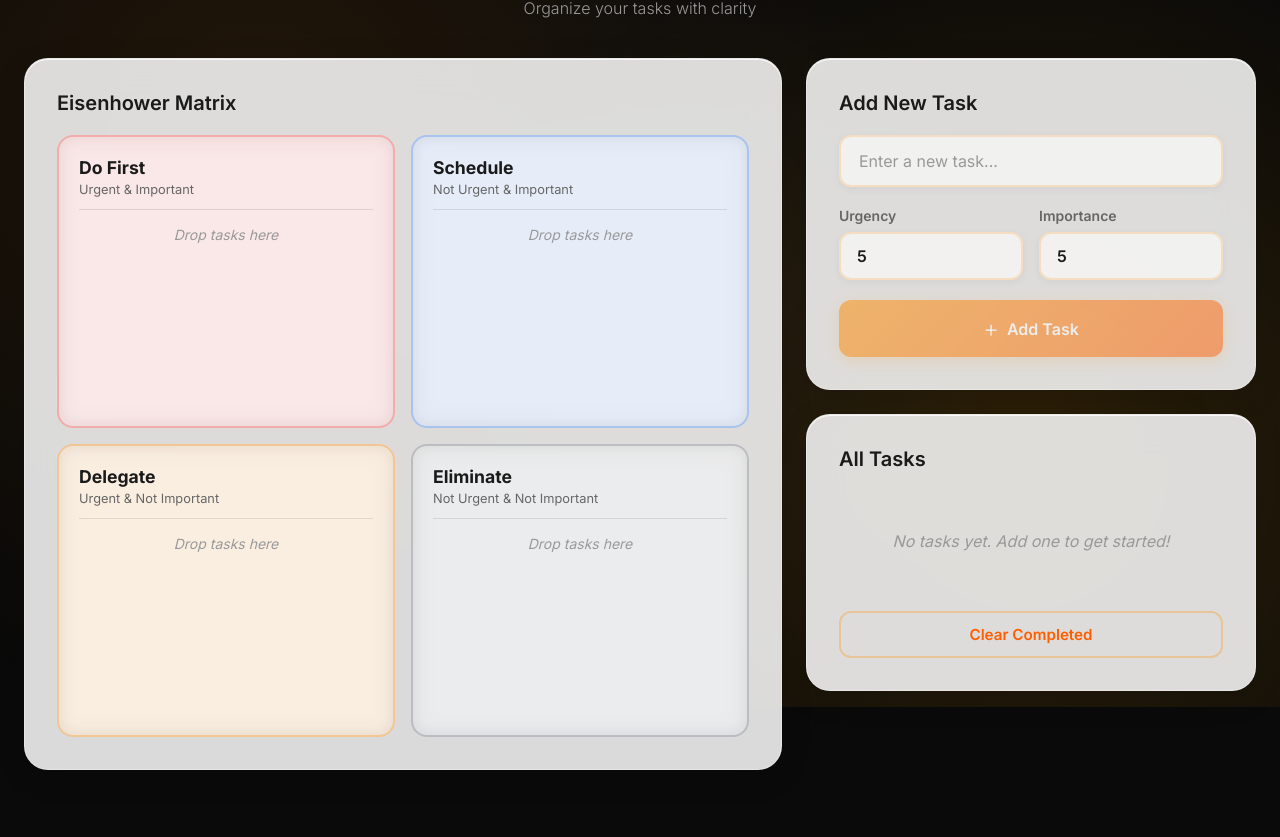
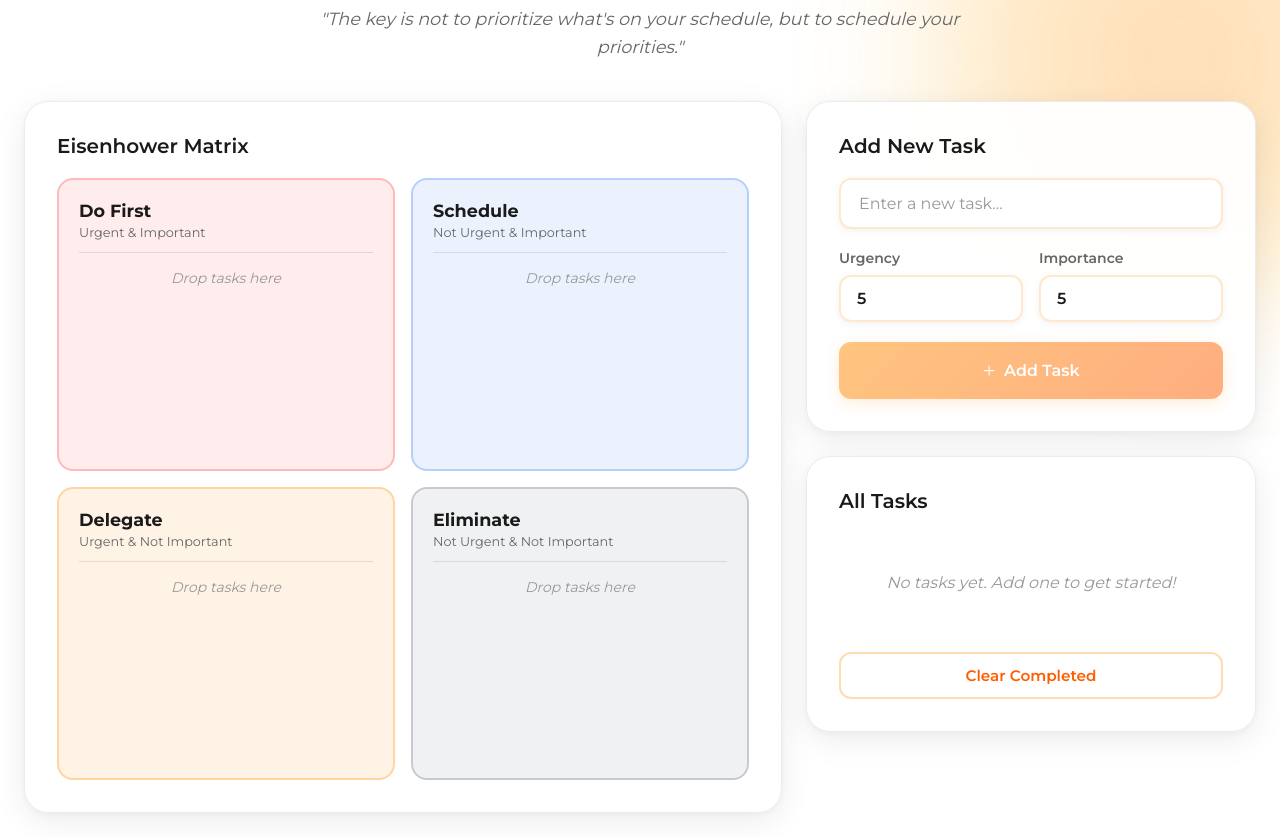
Before and after one commit to khush-tawar/decision-matrix, a plain HTML site: page index.html in a window 1280 px wide. Shown: the part 93-930 px from the top of the page. Before the commit the page ends 887 px from the top, so only its background shows below. Drawn offline with Linux system fonts and the light colour scheme.

Commit message:
Update design: white background, rotating orange blur, Montserrat font, and motivational quote
- Changed background from black to white
- Added rotating orange blur blob animation
- Replaced Inter font with Montserrat throughout
- Added motivational quote below title
- Updated glassmorphism effects for white theme
- Enhanced visual hierarchy with cleaner white design

```diff
--- a/index.html
+++ b/index.html
@@ -6,17 +6,17 @@
     <title>Priority Matrix</title>
     <link rel="preconnect" href="https://fonts.googleapis.com">
     <link rel="preconnect" href="https://fonts.gstatic.com" crossorigin>
-    <link href="https://fonts.googleapis.com/css2?family=Inter:wght@300;400;600;700&display=swap" rel="stylesheet">
+    <link href="https://fonts.googleapis.com/css2?family=Montserrat:wght@300;400;600;700&display=swap" rel="stylesheet">
     <link rel="stylesheet" href="style.css">
 </head>
 <body>
-    <div class="background-pattern"></div>
+    <div class="background-blob"></div>
 
     <div class="container">
         <!-- Header -->
         <header>
             <h1>Priority Matrix</h1>
-            <p class="subtitle">Organize your tasks with clarity</p>
+            <p class="quote">"The key is not to prioritize what's on your schedule, but to schedule your priorities."</p>
         </header>
 
         <!-- Main Layout -->
--- a/style.css
+++ b/style.css
@@ -5,8 +5,8 @@
 }
 
 body {
-    font-family: 'Inter', -apple-system, BlinkMacSystemFont, 'Segoe UI', Roboto, Oxygen, Ubuntu, Cantarell, sans-serif;
-    background: #0a0a0a;
+    font-family: 'Montserrat', -apple-system, BlinkMacSystemFont, 'Segoe UI', Roboto, sans-serif;
+    background: #ffffff;
     color: #1a1a1a;
     min-height: 100vh;
     padding: 24px;
@@ -14,18 +14,27 @@ body {
     overflow-x: hidden;
 }
 
-.background-pattern {
+.background-blob {
     position: fixed;
-    top: 0;
-    left: 0;
-    width: 100%;
-    height: 100%;
-    background:
-        radial-gradient(circle at 20% 30%, rgba(255, 138, 0, 0.1) 0%, transparent 50%),
-        radial-gradient(circle at 80% 70%, rgba(255, 165, 0, 0.15) 0%, transparent 50%),
-        radial-gradient(circle at 50% 50%, rgba(255, 255, 255, 0.03) 0%, transparent 50%);
+    top: -200px;
+    right: -200px;
+    width: 600px;
+    height: 600px;
+    background: radial-gradient(circle, rgba(255, 138, 0, 0.3) 0%, rgba(255, 165, 0, 0.2) 50%, transparent 70%);
+    border-radius: 50%;
+    filter: blur(60px);
+    animation: rotate 20s linear infinite;
     pointer-events: none;
     z-index: 0;
+}
+
+@keyframes rotate {
+    0% {
+        transform: rotate(0deg) translate(50px) rotate(0deg);
+    }
+    100% {
+        transform: rotate(360deg) translate(50px) rotate(-360deg);
+    }
 }
 
 .container {
@@ -48,18 +57,23 @@ h1 {
     -webkit-background-clip: text;
     -webkit-text-fill-color: transparent;
     background-clip: text;
-    margin-bottom: 8px;
+    margin-bottom: 16px;
 }
 
-.subtitle {
-    font-size: 1rem;
-    font-weight: 300;
-    color: #999;
+.quote {
+    font-size: 1.1rem;
+    font-weight: 400;
+    color: #666;
+    font-style: italic;
+    max-width: 700px;
+    margin: 0 auto;
+    line-height: 1.6;
 }
 
 h2 {
     font-size: 1.25rem;
     font-weight: 600;
+    font-family: 'Montserrat', sans-serif;
     color: #1a1a1a;
     margin-bottom: 20px;
 }
@@ -80,16 +94,16 @@ h2 {
 }
 
 .panel-card {
-    background: rgba(255, 255, 255, 0.85);
+    background: rgba(255, 255, 255, 0.95);
     backdrop-filter: blur(20px);
     -webkit-backdrop-filter: blur(20px);
-    border: 1px solid rgba(255, 255, 255, 0.3);
+    border: 1px solid rgba(0, 0, 0, 0.08);
     border-radius: 24px;
     padding: 32px;
     box-shadow:
-        0 8px 32px rgba(0, 0, 0, 0.1),
-        0 2px 8px rgba(0, 0, 0, 0.05),
-        inset 0 1px 0 rgba(255, 255, 255, 0.8);
+        0 8px 32px rgba(0, 0, 0, 0.08),
+        0 2px 8px rgba(0, 0, 0, 0.04),
+        inset 0 1px 0 rgba(255, 255, 255, 1);
 }
 
 /* Input Area */
@@ -100,12 +114,12 @@ h2 {
 .task-input {
     width: 100%;
     padding: 14px 18px;
-    background: rgba(255, 255, 255, 0.6);
+    background: #ffffff;
     border: 2px solid rgba(255, 138, 0, 0.2);
     border-radius: 12px;
     color: #1a1a1a;
     font-size: 1rem;
-    font-family: 'Inter', sans-serif;
+    font-family: 'Montserrat', sans-serif;
     margin-bottom: 20px;
     transition: all 0.3s ease;
     box-shadow: 0 2px 8px rgba(0, 0, 0, 0.05);
@@ -114,7 +128,7 @@ h2 {
 .task-input:focus {
     outline: none;
     border-color: #ff8a00;
-    background: rgba(255, 255, 255, 0.9);
+    background: #ffffff;
     box-shadow: 0 4px 16px rgba(255, 138, 0, 0.15);
 }
 
@@ -144,13 +158,13 @@ h2 {
 .score-input {
     width: 100%;
     padding: 12px 16px;
-    background: rgba(255, 255, 255, 0.6);
+    background: #ffffff;
     border: 2px solid rgba(255, 138, 0, 0.2);
     border-radius: 12px;
     color: #1a1a1a;
     font-size: 1rem;
     font-weight: 600;
-    font-family: 'Inter', sans-serif;
+    font-family: 'Montserrat', sans-serif;
     transition: all 0.3s ease;
     box-shadow: 0 2px 8px rgba(0, 0, 0, 0.05);
 }
@@ -158,7 +172,7 @@ h2 {
 .score-input:focus {
     outline: none;
     border-color: #ff8a00;
-    background: rgba(255, 255, 255, 0.9);
+    background: #ffffff;
     box-shadow: 0 4px 16px rgba(255, 138, 0, 0.15);
 }
 
@@ -171,7 +185,7 @@ h2 {
     border-radius: 12px;
     font-size: 1rem;
     font-weight: 600;
-    font-family: 'Inter', sans-serif;
+    font-family: 'Montserrat', sans-serif;
     cursor: pointer;
     transition: all 0.3s ease;
     box-shadow: 0 4px 16px rgba(255, 138, 0, 0.3);
@@ -209,9 +223,9 @@ h2 {
 }
 
 .quadrant {
-    background: rgba(255, 255, 255, 0.4);
+    background: rgba(255, 255, 255, 0.7);
     backdrop-filter: blur(10px);
-    border: 2px solid rgba(255, 138, 0, 0.15);
+    border: 2px solid rgba(0, 0, 0, 0.08);
     border-radius: 16px;
     padding: 20px;
     min-height: 280px;
@@ -435,7 +449,7 @@ h2 {
     border-radius: 12px;
     font-size: 0.95rem;
     font-weight: 600;
-    font-family: 'Inter', sans-serif;
+    font-family: 'Montserrat', sans-serif;
     cursor: pointer;
     transition: all 0.3s ease;
 }
```
